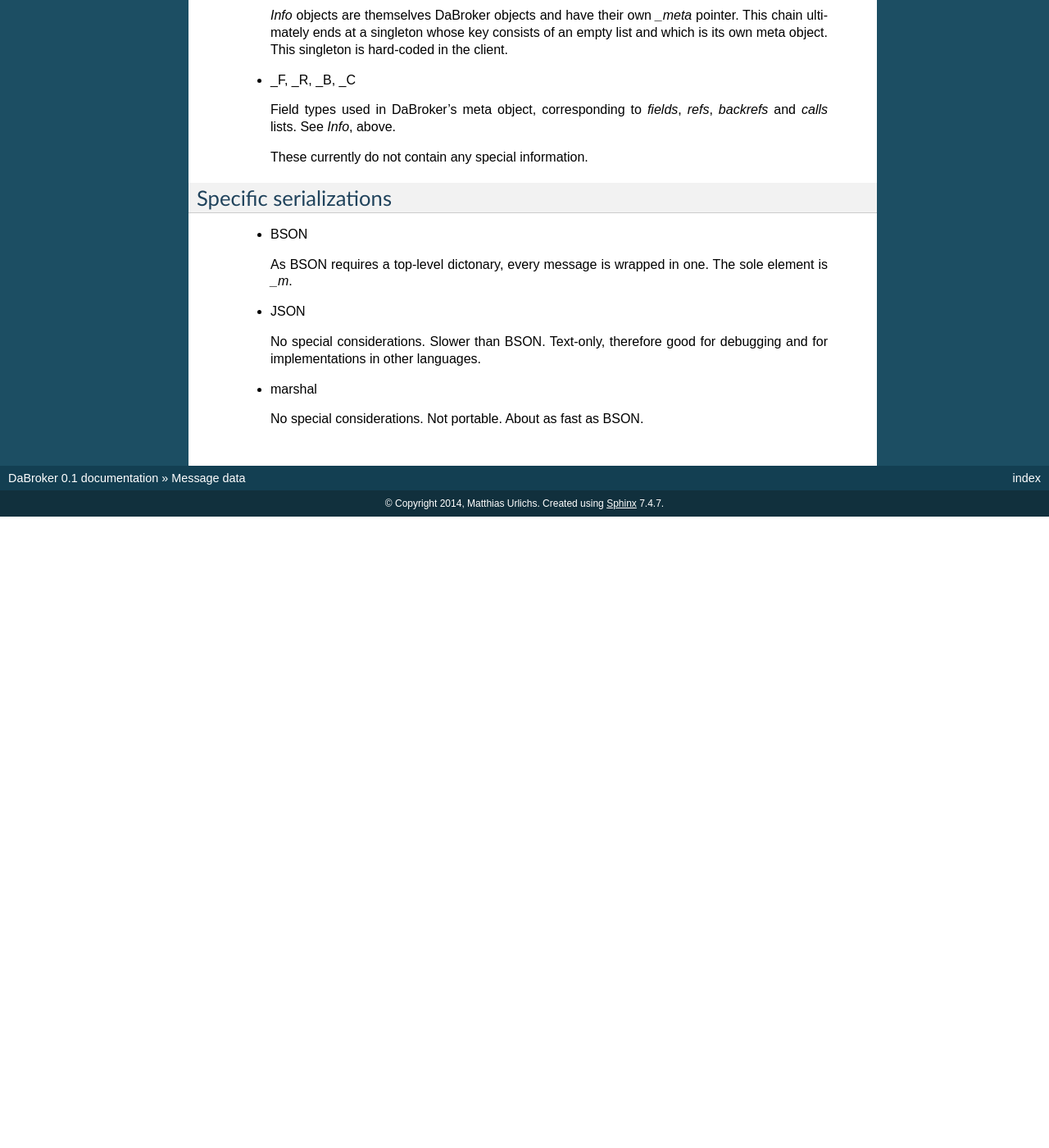
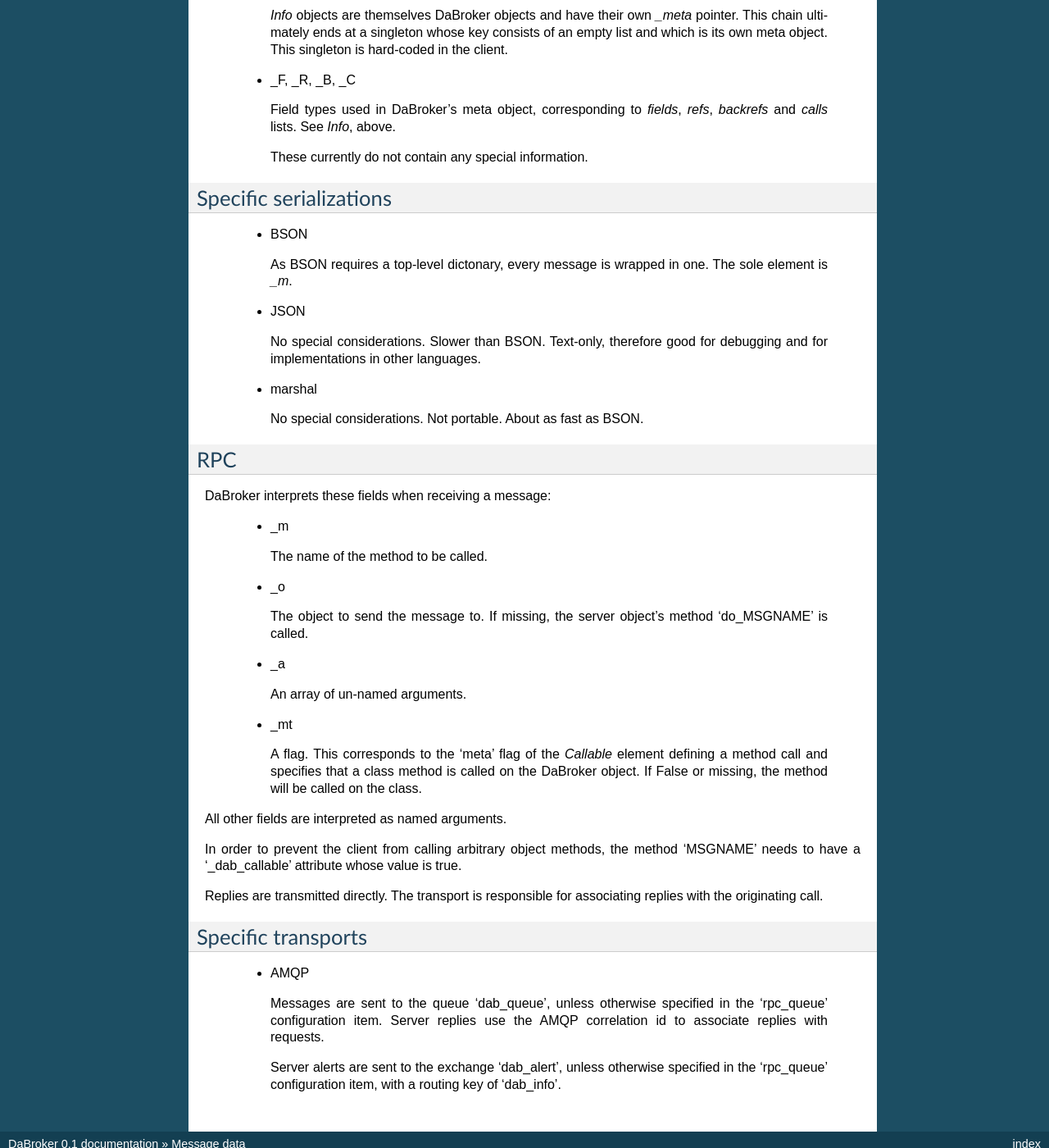
Before and after one commit to smurfix/DaBroker, a Sphinx documentation site: the page built from doc/messages.rst, in a window 1280 px wide and 1400 px high, scrolled down 2614 px. Shown: the whole window at 82% size. Built offline with Sphinx 7.4.7, drawn with Linux system fonts in a browser that asks for light colours; before the commit the page ends 3244 px from its top, so only the background shows below that; some of the changed text lies outside the part shown.

Commit message:
more documentation

```diff
--- a/doc/messages.rst
+++ b/doc/messages.rst
@@ -179,3 +179,50 @@
     *   marshal
 
         No special considerations. Not portable. About as fast as BSON.
+
+RPC
+---
+
+DaBroker interprets these fields when receiving a message:
+
+    *   _m
+
+        The name of the method to be called.
+
+    *   _o
+
+        The object to send the message to. If missing, the server object's
+        method 'do_MSGNAME' is called.
+
+    *   _a
+
+        An array of un-named arguments.
+
+    *   _mt
+
+        A flag. This corresponds to the 'meta' flag of the `Callable`
+        element defining a method call and specifies that a class method is
+        called on the DaBroker object. If False or missing, the method will
+        be called on the class.
+
+All other fields are interpreted as named arguments.
+
+In order to prevent the client from calling arbitrary object methods, the
+method 'MSGNAME' needs to have a '_dab_callable' attribute whose value is true.
+
+Replies are transmitted directly. The transport is responsible for
+associating replies with the originating call.
+
+Specific transports
+-------------------
+
+    *   AMQP
+
+        Messages are sent to the queue 'dab_queue',
+        unless otherwise specified in the 'rpc_queue' configuration item.
+        Server replies use the AMQP correlation id to associate replies
+        with requests.
+
+        Server alerts are sent to the exchange 'dab_alert',
+        unless otherwise specified in the 'rpc_queue' configuration item,
+        with a routing key of 'dab_info'.
```
Also changed, not shown: doc/server.rst (+23 -8 lines), 1 other file.
